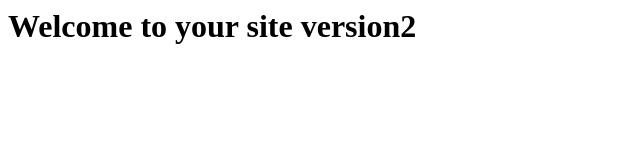
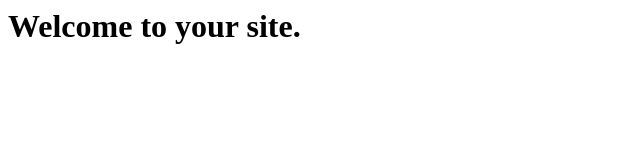
Before and after one commit to thirunahari/mysamplerepo, a plain HTML site: page index.html in a window 1280 px wide. Shown: the whole page, without its empty margins (0-640 px from the left). Drawn offline with Linux system fonts and the light colour scheme.

Commit message:
second commit

```diff
--- a/index.html
+++ b/index.html
@@ -1,3 +1,3 @@
 <html>
-<h1>Welcome to your site version2</h1>
+<h1>Welcome to your site.</h1>
 </html>
```
